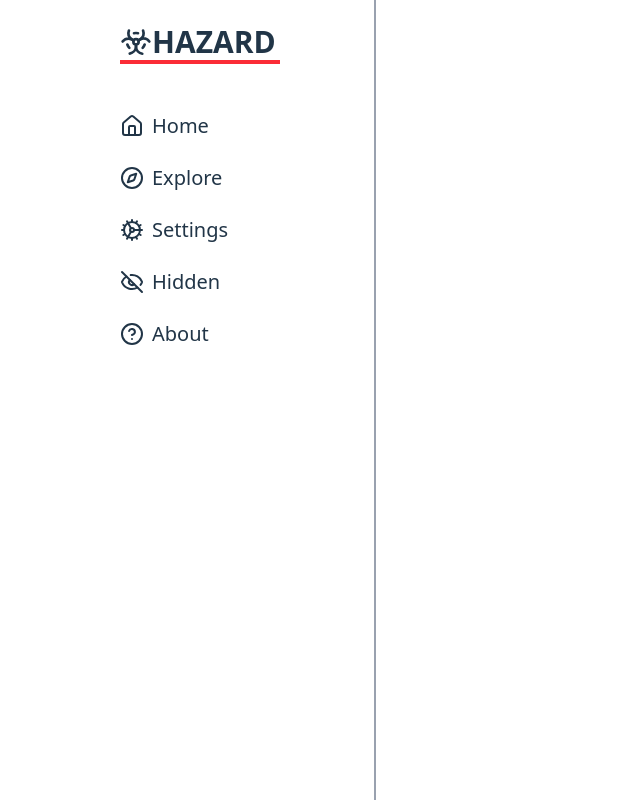
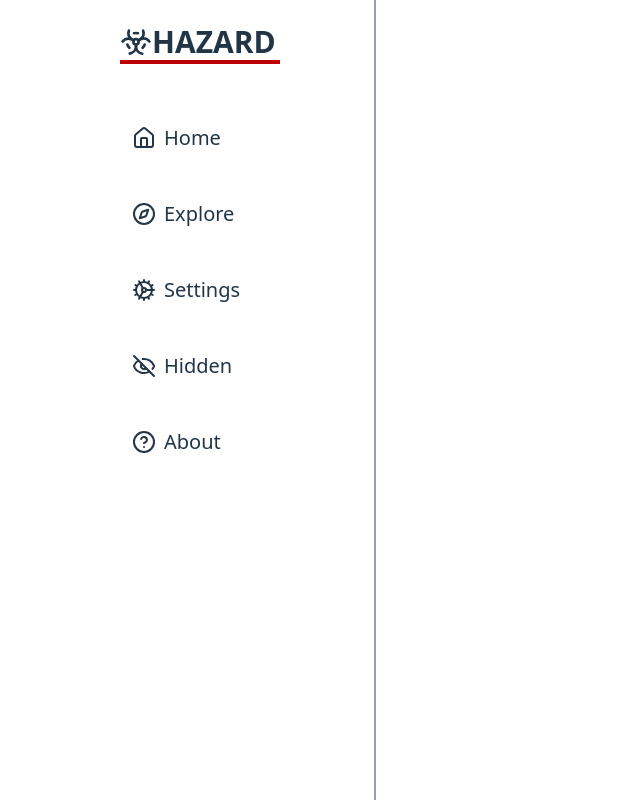
Before and after one commit to eskilschjong/hazard, a React (Vite) app: page / in a window 1280 px wide. Shown: the whole page, without its empty margins (0-640 px from the left). Built offline with nearby package versions, Linux system fonts and the light colour scheme; no server answers.

Commit message:
style: Update color scheme and improve on hover styling in navbar

```diff
--- a/src/App.tsx
+++ b/src/App.tsx
@@ -12,7 +12,7 @@ function App() {
         <div className="flex text-3xl">
           <Biohazard className='w-12 h-12' /><h1>Welcome To Hazard</h1>
         </div>
-        <div className="w-80 h-2 bg-red-500 mx-auto my-4"></div>
+        <div className="w-80 h-2 bg-[#BF0000] mx-auto my-4"></div>
 
         <p>
           View all the dirty secrets of Cipher Society
--- a/src/components/DetailedPost.tsx
+++ b/src/components/DetailedPost.tsx
@@ -41,20 +41,20 @@ export const DetailedPost: React.FC<PostProps> = ({
             <div className='fixed inset-0 bg-black opacity-50' onClick={onClose}></div>
             <div className="fixed flex bg-white w-[60vw] h-[80vh] top-1/2 left-1/2 -translate-x-1/2 -translate-y-1/2 rounded-r-lg">
                 <img
-                    src={`https://placehold.co/500x550?text=${encodeURIComponent(title)}`}
+                    src={`https://placehold.co/500x550/DAE2DF/63736D/?text=${encodeURIComponent(title)}`}
                     alt={title}
                     className='w-full h-auto object-cover'
                 />
                 <div className='flex flex-col pb-4'>
                     <div className='flex flex-col border-b border-gray-300 p-4'>
-                        <div className='font-semibold flex gap-2 text-gray-600'><CircleUserRound /> User {userId}</div>
+                        <div className='font-semibold flex gap-2 text-[#36423E]'><CircleUserRound /> User {userId}</div>
                         <div className='flex '>
                             <h2 className='text-base font-semibold flex-1 mr-2'>{title}</h2>
                             <div className='flex font-bold text-xl items-center mr-2 gap-1' title='Comments'>
                                 {comments.length}
                                 <MessageCircle size={20} />
                             </div>
-                            <div className='text-red-500 flex font-bold text-xl items-center gap-1' title='Danger Score'>
+                            <div className='text-[#BF0000] flex font-bold text-xl items-center gap-1' title='Danger Score'>
                                 {dangerScore}
                                 <Skull size={24} />
                             </div>
@@ -68,7 +68,7 @@ export const DetailedPost: React.FC<PostProps> = ({
                                     [&::-webkit-scrollbar-thumb]:bg-gray-300'>
                         {comments.map(c => (
                             <div key={c.id} className='border-b border-gray-300 mb-4 py-4 pr-4'>
-                                <div className='font-semibold flex items-center gap-2 text-gray-600'>
+                                <div className='font-semibold flex items-center gap-2 text-[#36423E]'>
                                     <CircleUserRound />
                                     {c.email}
                                 </div>
--- a/src/components/Navbar.tsx
+++ b/src/components/Navbar.tsx
@@ -6,22 +6,22 @@ export const Navbar = () => {
             <div className='flex items-center text-3xl font-bold mt-6'>
                 <Biohazard className='w-8 h-8' /><h1>HAZARD</h1>
             </div>
-            <div className="w-40 h-1 bg-red-500"></div>
+            <div className="w-40 h-1 bg-[#BF0000]"></div>
 
             <nav className='mt-12 text-xl flex flex-col gap-6'>
-                <a href="/" className='flex items-center gap-2 hover:text-red-500'>
+                <a href="/" className='flex p-3 items-center gap-2 hover:text-[#BF0000] hover:bg-[#DAE2DF] rounded-l-lg'>
                     <House /> Home
                 </a>
-                <a href="/explore" className='flex items-center gap-2 hover:text-red-500'>
+                <a href="/explore" className='flex p-3 items-center gap-2 hover:text-[#BF0000] hover:bg-[#DAE2DF] rounded-l-lg'>
                     <Compass /> Explore
                 </a>
-                <a href="/settings" className='flex items-center gap-2 hover:text-red-500'>
+                <a href="/settings" className='flex p-3 items-center gap-2 hover:text-[#BF0000] hover:bg-[#DAE2DF] rounded-l-lg'>
                     <Cog /> Settings
                 </a>
-                <a href="/hidden" className='flex items-center gap-2 hover:text-red-500'>
+                <a href="/hidden" className='flex p-3 items-center gap-2 hover:text-[#BF0000] hover:bg-[#DAE2DF] rounded-l-lg'>
                     <EyeOff /> Hidden
                 </a>
-                <a href="/about" className='flex items-center gap-2 hover:text-red-500'>
+                <a href="/about" className='flex p-3 items-center gap-2 hover:text-[#BF0000] hover:bg-[#DAE2DF] rounded-l-lg'>
                     <CircleQuestionMark /> About
                 </a>
             </nav>
--- a/src/components/Post.tsx
+++ b/src/components/Post.tsx
@@ -33,9 +33,9 @@ export const Post: React.FC<PostProps> = ({
     };
     return (
         <div className='w-[30vw] min-w-80 mt-8 pb-4 border-b border-gray-400'>
-            <div className='font-semibold flex gap-2 mb-1 text-gray-600'><CircleUserRound />User {userId}</div>
+            <div className='font-semibold flex gap-2 mb-1 text-[#36423E]'><CircleUserRound />User {userId}</div>
             <img
-                src={`https://placehold.co/500x550?text=${encodeURIComponent(title)}`}
+                src={`https://placehold.co/500x550/DAE2DF/63736D/?text=${encodeURIComponent(title)}`}
                 alt={title}
                 className='w-full h-auto object-cover'
                 onClick={toggleDetails}
@@ -47,7 +47,7 @@ export const Post: React.FC<PostProps> = ({
                     5
                     <MessageCircle size={20} />
                 </div>
-                <div className='text-red-500 flex font-bold text-xl items-center gap-1' title='Danger Score'>
+                <div className='text-[#BF0000] flex font-bold text-xl items-center gap-1' title='Danger Score'>
                     {dangerScore()}
                     <Skull size={24} />
                 </div>
```
